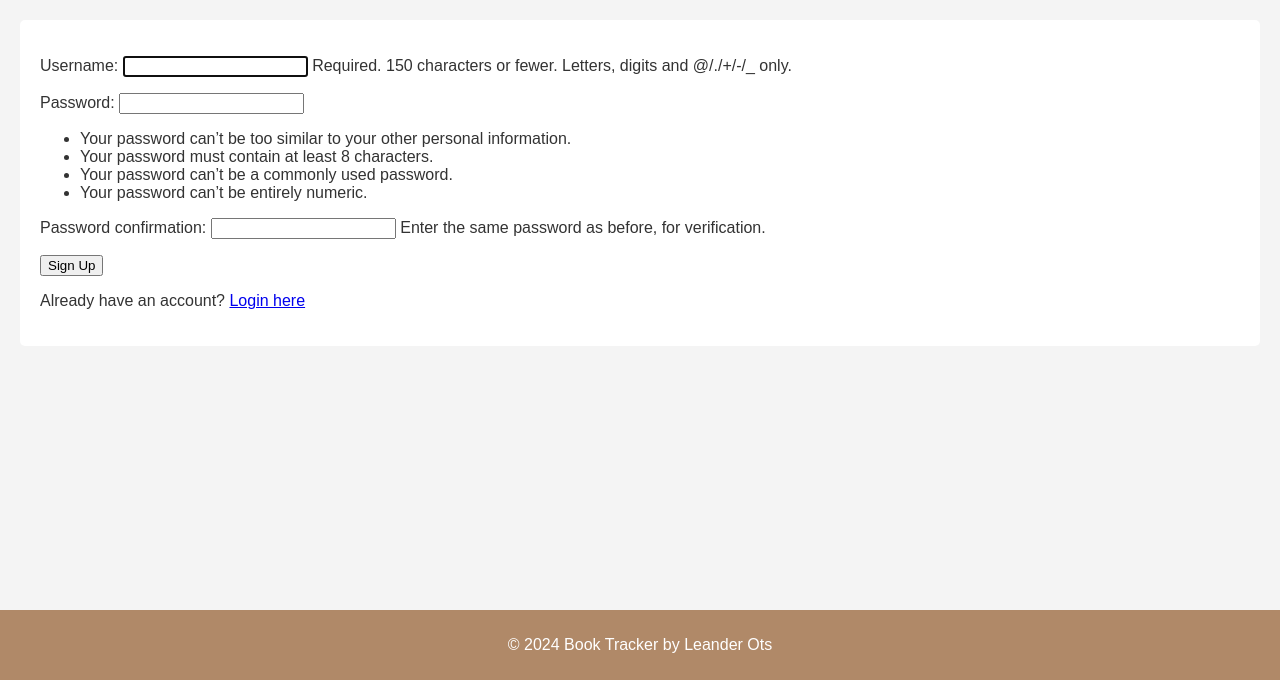
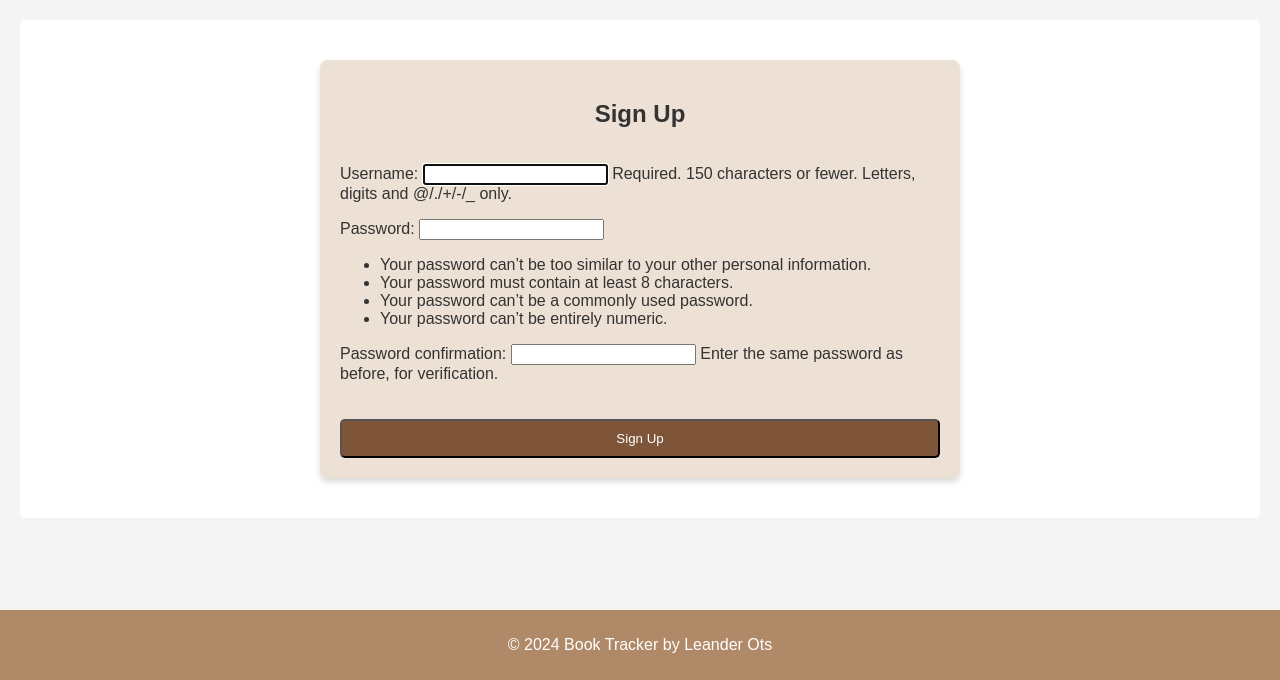
Before and after one commit to L09224/book-tracker, a Django app: page /signup/ in a window 1280 px wide. Shown: the part 120-800 px from the top of the page. Run offline with Django 4.2, Linux system fonts and the light colour scheme.

Commit message:
added styling for the login and signup pages

```diff
--- a/book_admin/templates/registration/signup.html
+++ b/book_admin/templates/registration/signup.html
@@ -3,10 +3,12 @@
 {% block title %}Sign Up - Book Tracker{% endblock %}
 
 {% block content %}
-<form method="post">
-    {% csrf_token %}
-    {{ form.as_p }}
-    <button type="submit">Sign Up</button>
-</form>
-<p>Already have an account? <a href="{% url 'login' %}">Login here</a></p>
+<div class="auth-container">
+    <h2>Sign Up</h2>
+    <form method="POST">
+        {% csrf_token %}
+        {{ form.as_p }}
+        <button type="submit" class="btn">Sign Up</button>
+    </form>
+</div>
 {% endblock %}
--- a/static/css/style.css
+++ b/static/css/style.css
@@ -1,4 +1,5 @@
 /* General Styling */
+
 body {
     font-family: Arial, sans-serif;
     margin: 0;
@@ -8,6 +9,7 @@
 }
 
 /* Header Styling */
+
 header {
     background-color: #B08968;
     padding: 10px 20px;
@@ -16,12 +18,12 @@
 
 .header-container {
     display: flex;
-    align-items: flex-end; /* Align items to the bottom */
+    align-items: flex-end;
     justify-content: space-between;
 }
 
 .site-logo {
-    height: 100px; /* Adjust the logo size */
+    height: 100px;
     width: auto;
     display: block;
     filter: invert(100%); /* Invert the color to change black to white */
@@ -32,7 +34,7 @@
     display: flex;
     margin: 0;
     padding: 0 0 10px 0;
-    align-items: flex-end; /* Align nav items to the bottom */
+    align-items: flex-end;
 }
 
 header nav ul li {
@@ -42,14 +44,12 @@
 header nav ul li a {
     color: white;
     text-decoration: none;
-    font-size: 18px; /* Increase the font size */
+    font-size: 18px;
 }
 
 header nav ul li a:hover {
     text-decoration: underline;
 }
-
-
 
 /* Main Content Styling */
 main {
@@ -137,6 +137,67 @@
     background-color: #7F5539;
 }
 
+/* Authentication Pages Styling */
+
+.auth-container {
+    display: flex;
+    justify-content: center;
+    align-items: flex-start;
+    background-color: #EDE0D4;
+    padding: 20px;
+    margin: 20px auto;
+    max-width: 600px;
+    border-radius: 8px;
+    box-shadow: 0 4px 6px rgba(0,0,0,0.15);
+    flex-direction: column;
+}
+
+.auth-container form {
+    width: 100%;
+}
+
+.auth-container h2 {
+    align-self: flex-start;
+    margin-bottom: 20px;
+    text-align: center;
+    width: 100%;
+}
+
+.auth-container .form-group {
+    margin-bottom: 15px;
+}
+
+.auth-container .form-group label {
+    display: block;
+    margin-bottom: 5px;
+    font-weight: bold;
+}
+
+.auth-container .form-group input {
+    width: 100%;
+    padding: 10px;
+    border-radius: 4px;
+    border: 1px solid #ccc;
+}
+
+.auth-container .btn {
+    padding: 10px 20px;
+    background-color: #7F5539;
+    color: white;
+    text-decoration: none;
+    border-radius: 5px;
+    display: inline-block;
+    transition: background-color 0.3s;
+    min-width: 120px;
+    text-align: center;
+    margin-top: 20px;
+    width: 100%;
+}
+
+.auth-container .btn:hover {
+    background-color: #A67854;
+}
+
 /* My Library page styling */
 
 .library-hero-image {
@@ -204,7 +265,7 @@
 
 
 .table-total-pages {
-    width: 40px; /* Fixed width to accommodate up to three digits */
+    width: 40px; /* Fix width to accommodate up to three digits */
     text-align: left;
     display: inline-block;
     margin-left: 5px;
```
Also changed, not shown: book_admin/templates/registration/login.html (+8 -6 lines).
